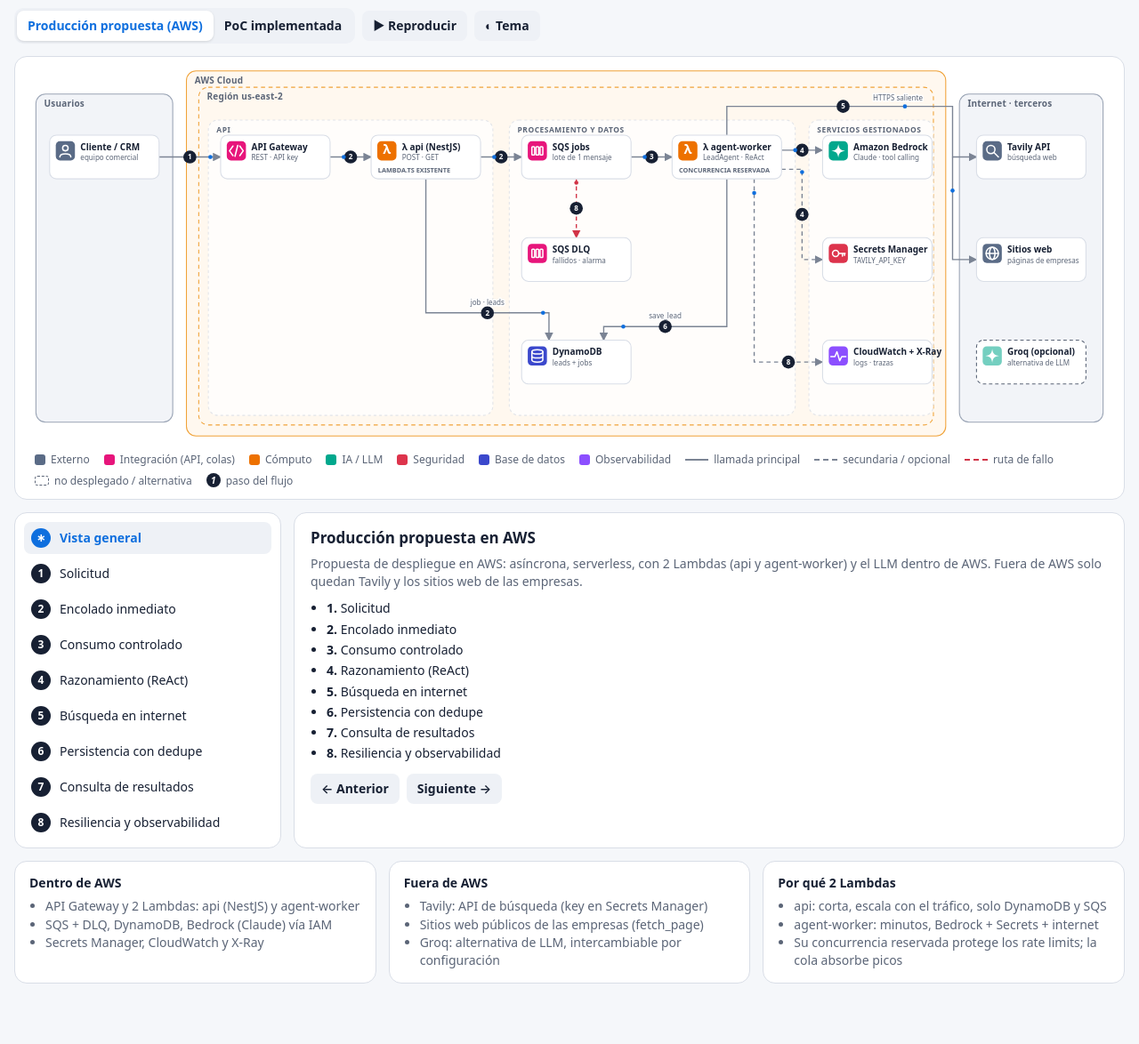
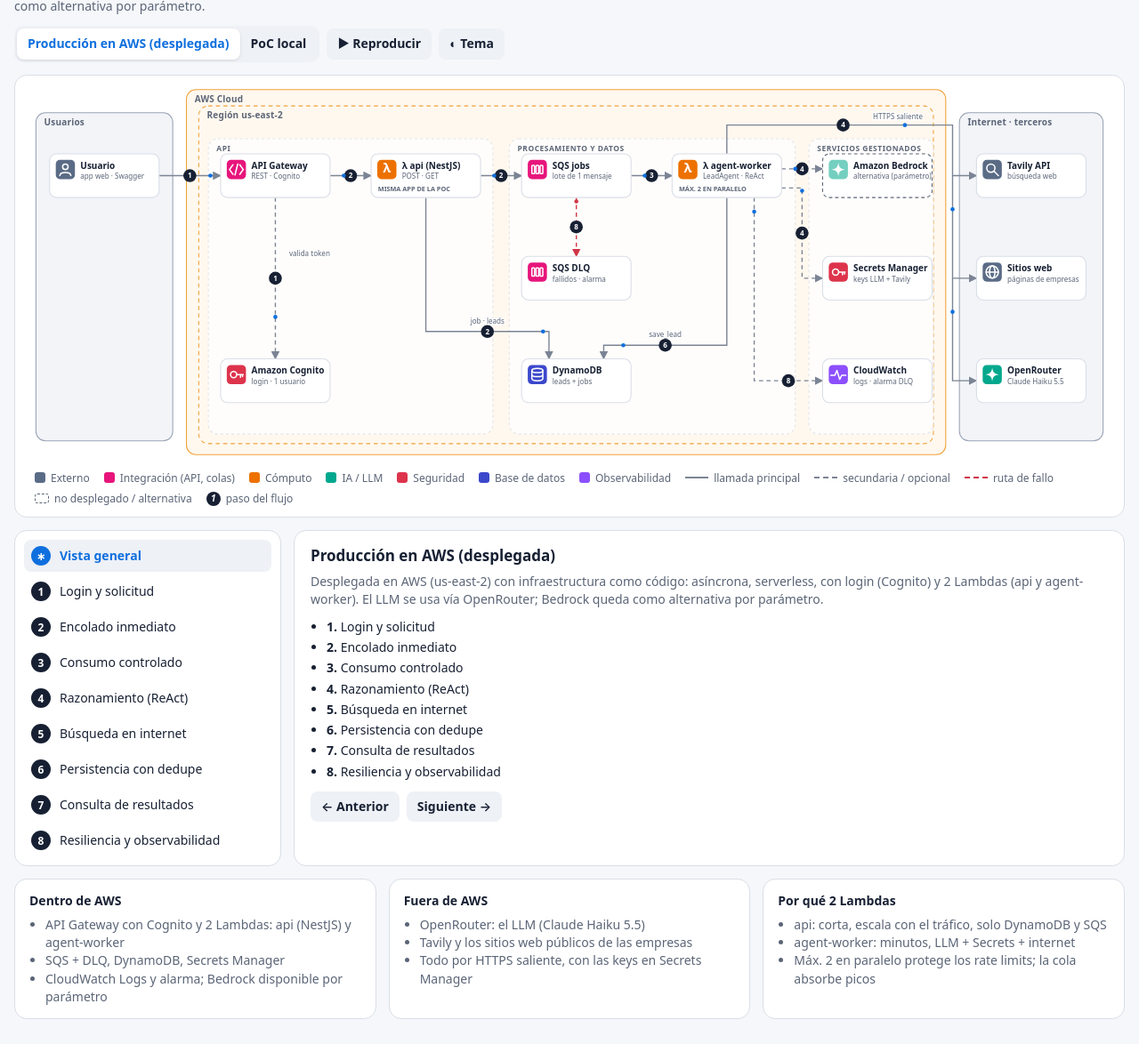
Before and after one commit to eduardoalvarado/lead-agent-tool, a website: page docs/architecture.html in a window 1280 px wide. Shown: the part 77-1251 px from the top of the page at 89% size. Before the commit the page ends 1211 px from the top, so only its background shows below. Drawn offline with Linux system fonts and the light colour scheme.

Commit message:
docs: README, diagramas y portada reflejan el despliegue en AWS (Cognito, OpenRouter, worker SQS)

```diff
--- a/docs/architecture.html
+++ b/docs/architecture.html
@@ -6,7 +6,7 @@
     <title>Lead Agent · Arquitectura</title>
     <meta
       name="description"
-      content="Arquitectura del Lead Agent: PoC implementada y propuesta de producción en AWS, con el flujo animado paso a paso."
+      content="Arquitectura del Lead Agent: ejecución local y despliegue en AWS, con el flujo animado paso a paso."
     />
     <style>
       :root {
@@ -395,8 +395,8 @@
         </div>
         <div class="controls">
           <div class="seg" role="group" aria-label="Modo">
-            <button type="button" data-mode="prod">Producción propuesta (AWS)</button>
-            <button type="button" data-mode="poc">PoC implementada</button>
+            <button type="button" data-mode="prod">Producción en AWS (desplegada)</button>
+            <button type="button" data-mode="poc">PoC local</button>
           </div>
           <button type="button" class="btn" id="play">▶ Reproducir</button>
           <button type="button" class="btn" id="theme" aria-label="Cambiar tema">◐ Tema</button>
@@ -465,7 +465,7 @@
         const MODES = {
           prod: {
             subtitle:
-              'Propuesta de despliegue en AWS: asíncrona, serverless, con 2 Lambdas (api y agent-worker) y el LLM dentro de AWS. Fuera de AWS solo quedan Tavily y los sitios web de las empresas.',
+              'Desplegada en AWS (us-east-2) con infraestructura como código: asíncrona, serverless, con login (Cognito) y 2 Lambdas (api y agent-worker). El LLM se usa vía OpenRouter; Bedrock queda como alternativa por parámetro.',
             zones: [
               { x: 20, y: 90, w: 200, h: 480, label: 'Usuarios', kind: 'ext' },
               { x: 240, y: 56, w: 1110, h: 534, label: 'AWS Cloud', kind: 'aws' },
@@ -482,8 +482,8 @@
                 y: row[1],
                 cat: 'ext',
                 icon: 'user',
-                title: 'Cliente / CRM',
-                sub: 'equipo comercial',
+                title: 'Usuario',
+                sub: 'app web · Swagger',
               },
               {
                 id: 'apigw',
@@ -492,7 +492,7 @@
                 cat: 'integ',
                 icon: 'api',
                 title: 'API Gateway',
-                sub: 'REST · API key',
+                sub: 'REST · Cognito',
               },
               {
                 id: 'api',
@@ -502,7 +502,7 @@
                 icon: 'lambda',
                 title: 'λ api (NestJS)',
                 sub: 'POST · GET',
-                tag: 'lambda.ts existente',
+                tag: 'misma app de la PoC',
               },
               {
                 id: 'sqs',
@@ -521,7 +521,7 @@
                 icon: 'lambda',
                 title: 'λ agent-worker',
                 sub: 'LeadAgent · ReAct',
-                tag: 'concurrencia reservada',
+                tag: 'máx. 2 en paralelo',
               },
               {
                 id: 'bedrock',
@@ -530,7 +530,8 @@
                 cat: 'ai',
                 icon: 'spark',
                 title: 'Amazon Bedrock',
-                sub: 'Claude · tool calling',
+                sub: 'alternativa (parámetro)',
+                planned: true,
               },
               {
                 id: 'dlq',
@@ -548,7 +549,7 @@
                 cat: 'sec',
                 icon: 'key',
                 title: 'Secrets Manager',
-                sub: 'TAVILY_API_KEY',
+                sub: 'keys LLM + Tavily',
               },
               {
                 id: 'dynamo',
@@ -565,8 +566,8 @@
                 y: row[3],
                 cat: 'obs',
                 icon: 'pulse',
-                title: 'CloudWatch + X-Ray',
-                sub: 'logs · trazas',
+                title: 'CloudWatch',
+                sub: 'logs · alarma DLQ',
               },
               {
                 id: 'tavily',
@@ -587,17 +588,38 @@
                 sub: 'páginas de empresas',
               },
               {
-                id: 'groq',
+                id: 'openrouter',
                 x: col.X,
                 y: row[3],
                 cat: 'ai',
                 icon: 'spark',
-                title: 'Groq (opcional)',
-                sub: 'alternativa de LLM',
-                planned: true,
+                title: 'OpenRouter',
+                sub: 'Claude Haiku 5.5',
+              },
+              {
+                id: 'cognito',
+                x: col.A,
+                y: row[3],
+                cat: 'sec',
+                icon: 'key',
+                title: 'Amazon Cognito',
+                sub: 'login · 1 usuario',
               },
             ],
             edges: [
+              {
+                id: 'e0',
+                pts: [
+                  [370, 214],
+                  [370, 450],
+                ],
+                badge: [370, 332],
+                label: 'valida token',
+                lx: 420,
+                ly: 300,
+                steps: [1],
+                dash: true,
+              },
               {
                 id: 'e1',
                 pts: [
@@ -656,6 +678,7 @@
                 ],
                 badge: [1140, 172],
                 steps: [4],
+                dash: true,
               },
               {
                 id: 'e6',
@@ -682,7 +705,16 @@
                 label: 'HTTPS saliente',
                 lx: 1280,
                 ly: 100,
-                steps: [5],
+                steps: [4, 5],
+              },
+              {
+                id: 'e7c',
+                pts: [
+                  [1360, 332],
+                  [1360, 482],
+                  [1395, 482],
+                ],
+                steps: [4],
               },
               {
                 id: 'e7b',
@@ -731,12 +763,12 @@
             ],
             steps: [
               {
-                title: 'Solicitud',
-                nodes: ['client', 'apigw'],
-                text: 'El CRM o el equipo comercial pide leads de un sector y una ubicación.',
+                title: 'Login y solicitud',
+                nodes: ['client', 'apigw', 'cognito'],
+                text: 'El usuario inicia sesión en Cognito y pide leads de un sector y una ubicación desde la app web o Swagger.',
                 points: [
-                  'POST /leads/search con API key; el usage plan aplica cuota y throttling por cliente.',
-                  'REST API (no HTTP API): las API keys y usage plans solo existen en REST.',
+                  'API Gateway valida el token de Cognito en cada llamada: sin login responde 401. Un único usuario, creado por el administrador.',
+                  'Throttling en el stage (2 solicitudes/s) para acotar el costo del LLM.',
                 ],
               },
               {
@@ -746,25 +778,25 @@
                 points: [
                   'Responde 202 + jobId en menos de un segundo.',
                   'El agente tarda minutos y API Gateway corta a los 29 s: por eso el flujo es asíncrono.',
-                  'Es la misma Lambda que ya existe; en producción POST /leads/search encola en lugar de ejecutar el agente.',
+                  'Es la misma app de la PoC con EXECUTION_MODE=async: POST /leads/search encola en lugar de ejecutar el agente.',
                 ],
               },
               {
                 title: 'Consumo controlado',
                 nodes: ['sqs', 'worker'],
-                text: 'SQS invoca al worker con lotes de 1 mensaje. El worker es la única pieza nueva: un handler que llama al mismo SearchLeadsUseCase.',
+                text: 'SQS invoca al worker (worker.ts) con lotes de 1 mensaje; ejecuta el mismo LeadAgent que la PoC.',
                 points: [
-                  'La concurrencia reservada de la Lambda es el techo real de llamadas simultáneas al LLM y a Tavily (sus rate limits).',
-                  'Visibilidad de la cola mayor que el timeout de la Lambda (15 min) para no duplicar trabajo.',
+                  'Máximo 2 ejecuciones en paralelo (ScalingConfig del evento SQS): techo de llamadas simultáneas al LLM y a Tavily. Con el límite de 10 de la cuenta no es posible reservar concurrencia.',
+                  'Visibilidad de la cola (16 min) mayor que el timeout del worker (15 min) para no duplicar trabajo.',
                 ],
               },
               {
                 title: 'Razonamiento (ReAct)',
-                nodes: ['worker', 'bedrock', 'secrets'],
-                text: 'El LeadAgent ejecuta el bucle ReAct: Claude decide en cada paso qué tool usar o cuándo terminar.',
+                nodes: ['worker', 'openrouter', 'bedrock', 'secrets'],
+                text: 'El LeadAgent ejecuta el bucle ReAct con Claude Haiku 5.5 vía OpenRouter: decide en cada paso qué tool usar o cuándo terminar.',
                 points: [
-                  'Bedrock se invoca con el rol IAM de la Lambda: sin API keys del LLM y con los datos dentro de AWS.',
-                  'La key de Tavily se lee de Secrets Manager (nunca en el código ni en variables en claro).',
+                  'Las keys de OpenRouter y Tavily se leen de Secrets Manager al iniciar el contenedor (nunca en el código ni en variables en claro).',
+                  'Bedrock queda como alternativa: LlmProvider=bedrock cambia el adaptador y los permisos IAM sin tocar código (requiere cuota y acceso a Claude en la cuenta).',
                 ],
               },
               {
@@ -772,7 +804,7 @@
                 nodes: ['worker', 'tavily', 'web'],
                 text: 'search_web y fetch_page salen por HTTPS hacia internet.',
                 points: [
-                  'Son las únicas dependencias fuera de AWS.',
+                  'Junto con OpenRouter, son las dependencias fuera de AWS.',
                   'Lambda fuera de VPC: salida directa sin NAT. Si se exige VPC: NAT Gateway + VPC endpoints para DynamoDB y Bedrock.',
                 ],
               },
@@ -782,7 +814,7 @@
                 text: 'save_lead valida con Zod y guarda con escritura condicional por dominio.',
                 points: [
                   'attribute_not_exists(id): un dominio nunca se duplica, ni entre ejecuciones simultáneas.',
-                  'Al terminar, el job pasa a DONE con el resumen (guardados, descartados y motivo).',
+                  'Al terminar, el job pasa a completed con el resumen (guardados, descartados y motivo).',
                 ],
               },
               {
@@ -790,8 +822,8 @@
                 nodes: ['client', 'apigw', 'api', 'dynamo'],
                 text: 'El cliente consulta el estado del job y los leads a través de la misma λ api.',
                 points: [
-                  'GET /jobs/{id}: estado y resumen de la ejecución.',
-                  'GET /leads: leads priorizados por qualificationScore (ya implementado).',
+                  'GET /jobs/{id}: estado (pending → running → completed | failed) y resumen; la app web lo consulta cada 4 s.',
+                  'GET /leads: leads priorizados por qualificationScore.',
                 ],
               },
               {
@@ -800,7 +832,7 @@
                 text: 'Los fallos no se pierden y cada paso del agente queda trazado.',
                 points: [
                   'Tras 3 intentos fallidos el mensaje va a la DLQ, con alarma en CloudWatch.',
-                  'Logs del razonamiento (tool, argumentos, resultado) y trazas X-Ray por jobId.',
+                  'Logs del razonamiento (tool, argumentos, resultado) por job en CloudWatch Logs, con retención de 14 días.',
                 ],
               },
             ],
@@ -808,32 +840,32 @@
               {
                 title: 'Dentro de AWS',
                 items: [
-                  'API Gateway y 2 Lambdas: api (NestJS) y agent-worker',
-                  'SQS + DLQ, DynamoDB, Bedrock (Claude) vía IAM',
-                  'Secrets Manager, CloudWatch y X-Ray',
+                  'API Gateway con Cognito y 2 Lambdas: api (NestJS) y agent-worker',
+                  'SQS + DLQ, DynamoDB, Secrets Manager',
+                  'CloudWatch Logs y alarma; Bedrock disponible por parámetro',
                 ],
               },
               {
                 title: 'Fuera de AWS',
                 items: [
-                  'Tavily: API de búsqueda (key en Secrets Manager)',
-                  'Sitios web públicos de las empresas (fetch_page)',
-                  'Groq: alternativa de LLM, intercambiable por configuración',
+                  'OpenRouter: el LLM (Claude Haiku 5.5)',
+                  'Tavily y los sitios web públicos de las empresas',
+                  'Todo por HTTPS saliente, con las keys en Secrets Manager',
                 ],
               },
               {
                 title: 'Por qué 2 Lambdas',
                 items: [
                   'api: corta, escala con el tráfico, solo DynamoDB y SQS',
-                  'agent-worker: minutos, Bedrock + Secrets + internet',
-                  'Su concurrencia reservada protege los rate limits; la cola absorbe picos',
+                  'agent-worker: minutos, LLM + Secrets + internet',
+                  'Máx. 2 en paralelo protege los rate limits; la cola absorbe picos',
                 ],
               },
             ],
           },
           poc: {
             subtitle:
-              'Lo que existe hoy en el repositorio y se ejecuta en local. El mismo núcleo queda listo para la propuesta de producción.',
+              'Ejecución local para desarrollo y pruebas: la misma base de código que corre en AWS, en modo síncrono.',
             zones: [
               { x: 20, y: 90, w: 200, h: 480, label: 'Evaluador', kind: 'ext' },
               { x: 240, y: 56, w: 1110, h: 534, label: 'Máquina local', kind: 'aws' },
@@ -892,8 +924,7 @@
                 cat: 'compute',
                 icon: 'lambda',
                 title: 'lambda.ts',
-                sub: 'sin desplegar',
-                planned: true,
+                sub: 'desplegado en AWS',
               },
               {
                 id: 'usecases',
@@ -1092,7 +1123,7 @@
                 text: 'HTTP, CLI y el handler Lambda reutilizan SearchLeadsUseCase.',
                 points: [
                   'El núcleo (agente, tools, dominio, puertos) es TypeScript puro: no conoce Nest ni los SDKs.',
-                  'lambda.ts está implementado y probado con eventos de API Gateway, pero no desplegado: es la futura λ api de producción.',
+                  'lambda.ts y worker.ts son los handlers del despliegue en AWS (modo async); en local la misma app corre en modo sync.',
                 ],
               },
               {
@@ -1138,11 +1169,11 @@
                 ],
               },
               {
-                title: 'Pendiente para producción',
+                title: 'Local vs. AWS',
                 items: [
-                  'Handler agent-worker (SQS), registro de jobs y GET /jobs/{id}',
-                  'Despliegue (SAM), IAM, Secrets Manager',
-                  'Acceso a Claude en Bedrock (cuenta empresarial)',
+                  'Local: EXECUTION_MODE=sync, POST /leads/search responde el resumen',
+                  'AWS: EXECUTION_MODE=async, 202 + jobId y worker por SQS',
+                  'Misma base de código; solo cambia la configuración',
                 ],
               },
               {
@@ -1432,7 +1463,7 @@
 
           if (s === 0) {
             $('detail-title').textContent =
-              state.mode === 'prod' ? 'Producción propuesta en AWS' : 'PoC implementada';
+              state.mode === 'prod' ? 'Producción en AWS (desplegada)' : 'PoC local';
             $('detail-text').textContent = m.subtitle;
             $('detail-points').innerHTML = m.steps
               .map((st, i) => `<li><strong>${i + 1}.</strong> ${st.title}</li>`)
```
Also changed, not shown: docs/index.html (+25 -5 lines), docs/plan.md (+2 -1 lines), README.md, docs/architecture-poc.png, docs/architecture.png, 2 other files.
